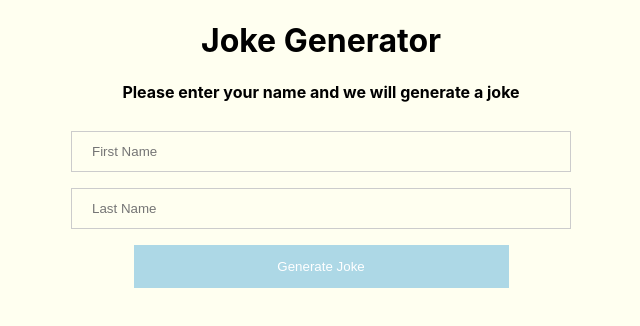
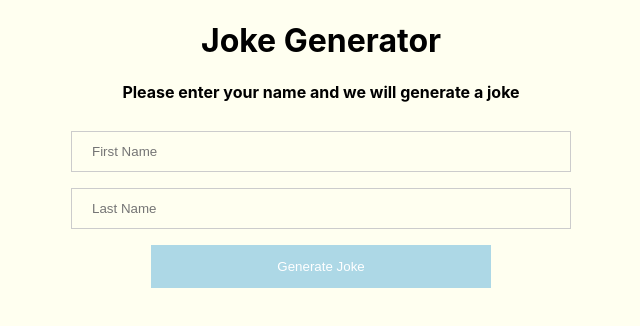
Before and after one commit to iamishraqhc/jokes-generator, a React (Create React App) app: page / in a window 1280 px wide. Shown: the top 326 px of the page, without its empty margins (319-959 px from the left). Built offline with nearby package versions, Linux system fonts and the light colour scheme; no server answers.

Commit message:
Update src/App.css
Co-authored-by: qodo-merge-pro-for-open-source[bot] <189517486+qodo-merge-pro-for-open-source[bot]@users.noreply.github.com>

```diff
--- a/src/App.css
+++ b/src/App.css
@@ -38,7 +38,7 @@ input[type="submit"] {
   margin: 8px 0;
   border: none;
   cursor: pointer;
-  width: 75%; /* Change the width to 75% */
+  width: 68%; /* Change the width to 68% */
 }
 
 /* Add a hover effect for buttons */
```
